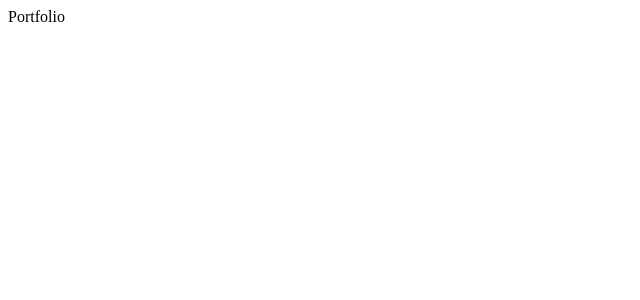
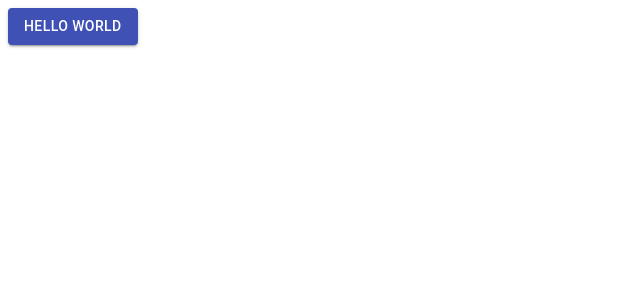
Before and after one commit to laurods/it-app, a Next.js app: page / in a window 1280 px wide. Shown: the top 300 px of the page, without its empty margins (0-640 px from the left). Built offline with nearby package versions, Linux system fonts and the light colour scheme.

Commit message:
Atualizaçoes 20012021b

```diff
--- a/pages/index.js
+++ b/pages/index.js
@@ -1,8 +1,11 @@
-import React, { Component } from "react";
-class Home extends Component {
-  render() {
-    return <div>Portfolio</div>;
-  }
+import React from 'react';
+import Button from '@material-ui/core/Button';
+function Home() {
+  return (
+    <Button variant="contained" color="primary">
+      Hello World
+    </Button>
+  );
 }
 
 export default Home;
```
Also changed, not shown: package.json (+9 -8 lines).
